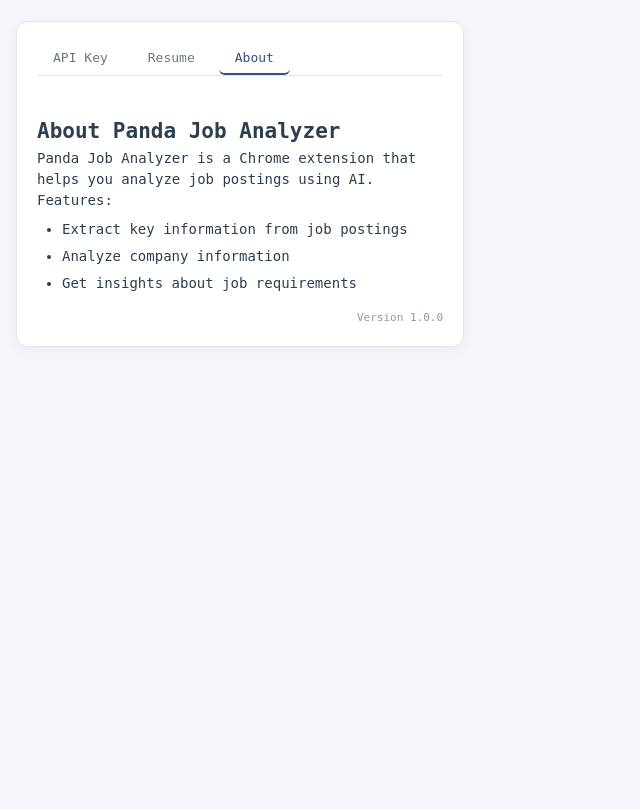
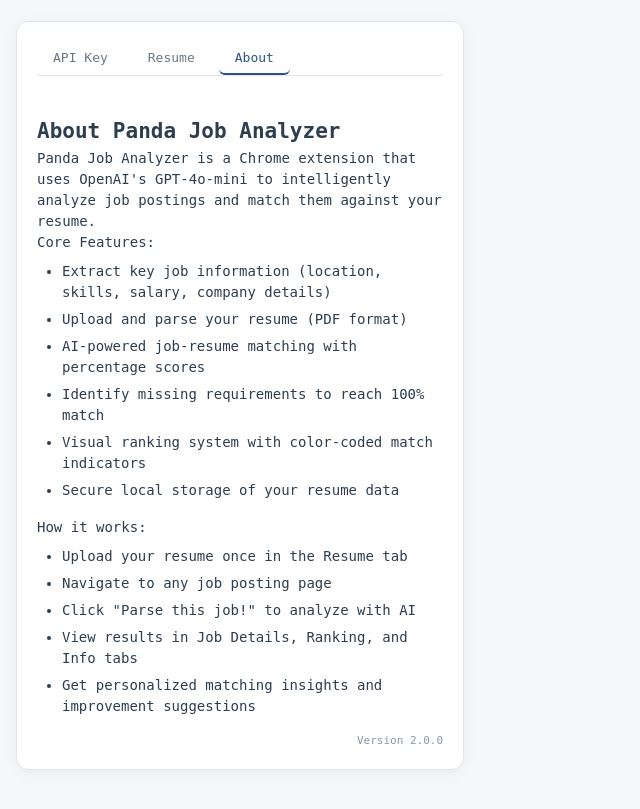
Before and after one commit to octaedro/PandaJobAnalyzer, a website built with webpack: page src/html/popup.html in a window 1280 px wide. Both pictures are taken after a click on the button "About". Shown: the part 69-878 px from the top of the page, without its empty margins (0-640 px from the left). Before the commit the page ends 800 px from the top, so only its background shows below. Built offline with nearby package versions, Linux system fonts and the light colour scheme; some packages are replaced by stand-ins of ours; files whose address does not match are found by name.

Commit message:
Add documentation

```diff
--- a/src/html/popup.html
+++ b/src/html/popup.html
@@ -83,14 +83,25 @@
 
         <div class="settings-tab-content" id="aboutTab">
           <h2>About Panda Job Analyzer</h2>
-          <p>Panda Job Analyzer is a Chrome extension that helps you analyze job postings using AI.</p>
-          <p>Features:</p>
+          <p>Panda Job Analyzer is a Chrome extension that uses OpenAI's GPT-4o-mini to intelligently analyze job postings and match them against your resume.</p>
+          <p>Core Features:</p>
           <ul>
-            <li>Extract key information from job postings</li>
-            <li>Analyze company information</li>
-            <li>Get insights about job requirements</li>
+            <li>Extract key job information (location, skills, salary, company details)</li>
+            <li>Upload and parse your resume (PDF format)</li>
+            <li>AI-powered job-resume matching with percentage scores</li>
+            <li>Identify missing requirements to reach 100% match</li>
+            <li>Visual ranking system with color-coded match indicators</li>
+            <li>Secure local storage of your resume data</li>
           </ul>
-          <p class="version">Version 1.0.0</p>
+          <p>How it works:</p>
+          <ul>
+            <li>Upload your resume once in the Resume tab</li>
+            <li>Navigate to any job posting page</li>
+            <li>Click "Parse this job!" to analyze with AI</li>
+            <li>View results in Job Details, Ranking, and Info tabs</li>
+            <li>Get personalized matching insights and improvement suggestions</li>
+          </ul>
+          <p class="version">Version 2.0.0</p>
         </div>
       </div>
     </div>
```
Also changed, not shown: README.md.
